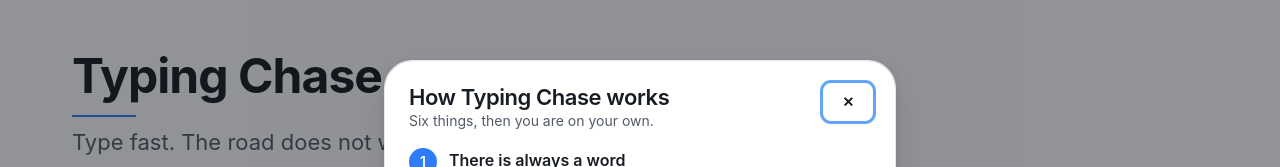
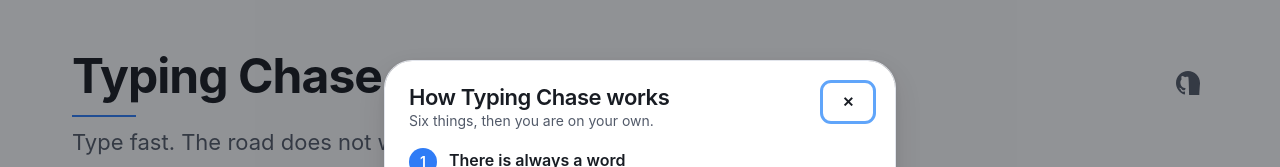
Before and after one commit to usernameNiD4niel/fatass-typer, a React (Vite) app: page / in a window 1280 px wide. Shown: the top 167 px of the page. Built offline with nearby package versions, Linux system fonts and the light colour scheme.

Commit message:
Add GitHub icon to main menu

```diff
--- a/src/screens/main-menu/MainMenu.module.css
+++ b/src/screens/main-menu/MainMenu.module.css
@@ -22,6 +22,12 @@
   gap: var(--space-2);
 }
 
+.titleRow {
+  display: flex;
+  align-items: center;
+  gap: var(--space-4);
+}
+
 .title {
   margin: 0;
   font-size: var(--font-size-3xl);
@@ -29,6 +35,28 @@
   line-height: var(--line-height-tight);
   letter-spacing: var(--letter-spacing-tight);
   color: var(--text-primary);
+  flex: 1;
+}
+
+.githubLink {
+  display: flex;
+  align-items: center;
+  justify-content: center;
+  padding: var(--space-2);
+  color: var(--text-secondary);
+  transition: color var(--duration-fast) var(--ease-standard);
+  border-radius: var(--radius-sm);
+  cursor: pointer;
+  outline: none;
+}
+
+.githubLink:hover {
+  color: var(--text-primary);
+}
+
+.githubLink:focus-visible {
+  outline: var(--focus-ring-width) solid var(--focus-ring);
+  outline-offset: var(--focus-ring-offset);
 }
 
 /* The one place the accent is used as a rule rather than as a control colour:
--- a/src/screens/main-menu/MainMenu.tsx
+++ b/src/screens/main-menu/MainMenu.tsx
@@ -60,6 +60,20 @@
   return maps.reduce((top, map) => Math.max(top, map.targetWpm), 1);
 }
 
+function GitHubIcon(): JSX.Element {
+  return (
+    <svg
+      width="24"
+      height="24"
+      viewBox="0 0 24 24"
+      fill="currentColor"
+      aria-hidden="true"
+    >
+      <path d="M12 0C5.37 0 0 5.37 0 12c0 5.31 3.435 9.795 8.205 11.385.6.105.825-.255.825-.57 0-.285-.015-1.23-.015-2.235-3.015.555-3.795-.735-4.035-1.41-.135-.345-.72-1.41-1.23-1.695-.42-.225-1.02-.78-.015-.795.945-.015 1.62.87 1.845 1.23 1.08 1.815 2.805 1.305 3.495.99.105-.78.42-1.305.765-1.605-2.67-.3-5.46-1.335-5.46-5.925 0-1.305.465-2.385 1.23-3.225-.12-.3-.54-1.53.12-3.18 0 0 1.005-.315 3.3 1.23.96-.27 1.98-.405 3-.405s2.04.135 3 405c2.295-1.56 3.3-1.23 3.3-1.23.66 1.65.24 2.88.12 3.18.765.84 1.23 1.905 1.23 3.225 0 4.605-2.805 5.625-5.475 5.925.435.375.81 1.095.81 2.22 0 1.605-.015 2.895-.015 3.3 0 .315.225.69.825.57C20.565 21.795 24 17.31 24 12c0-6.63-5.37-12-12-12Z" />
+    </svg>
+  );
+}
+
 export function MainMenu({
   profile,
   maps,
@@ -78,7 +92,18 @@
   return (
     <section className={styles.screen} aria-label="Main menu">
       <header className={styles.masthead}>
-        <h1 className={styles.title}>Typing Chase</h1>
+        <div className={styles.titleRow}>
+          <h1 className={styles.title}>Typing Chase</h1>
+          <a
+            href="https://github.com/usernameNiD4niel/fatass-typer"
+            className={styles.githubLink}
+            aria-label="View on GitHub"
+            target="_blank"
+            rel="noopener noreferrer"
+          >
+            <GitHubIcon />
+          </a>
+        </div>
         <p className={styles.tagline}>Type fast. The road does not wait.</p>
       </header>
 
```
Also changed, not shown: 1 other file (tests, documents, lock files or other folders).
